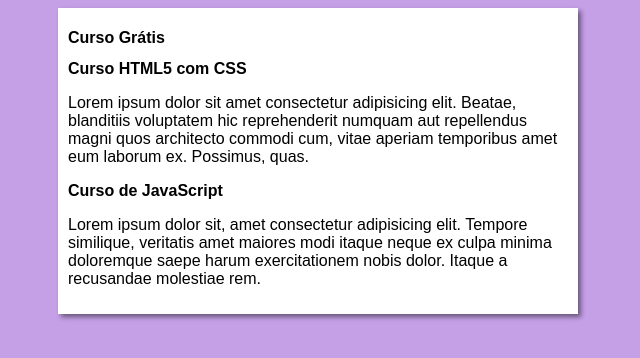
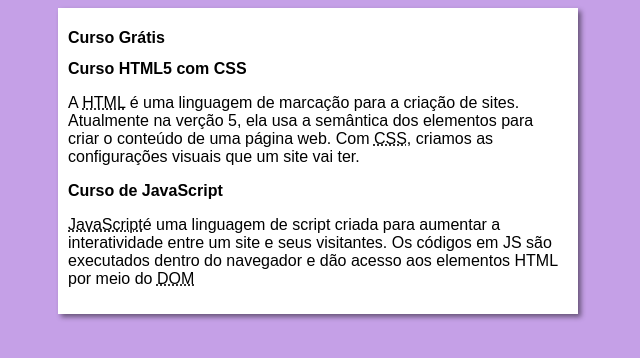
Before and after one commit to MaiconMarquesDev/projeto-site, a plain HTML site: page index.html in a window 1280 px wide. Shown: the whole page, without its empty margins (322-962 px from the left). Drawn offline with Linux system fonts and the light colour scheme.

Commit message:
Update index.html

```diff
--- a/index.html
+++ b/index.html
@@ -13,11 +13,11 @@
         </head>
         <article>
             <h2>Curso HTML5 com CSS</h2>
-            <p>Lorem ipsum dolor sit amet consectetur adipisicing elit. Beatae, blanditiis voluptatem hic reprehenderit numquam aut repellendus magni quos architecto commodi cum, vitae aperiam temporibus amet eum laborum ex. Possimus, quas.</p>
+            <p>A <abbr title = "HyperText Markup Language">HTML</abbr> é uma linguagem de marcação para a criação de sites. Atualmente na verção 5, ela usa a semântica dos elementos para criar o conteúdo de uma página web. Com <abbr title  = "Cascading Style stylesheet">CSS</abbr>, criamos as configurações visuais que um site vai ter.</p>
         </article>
         <article>
             <h2>Curso de JavaScript</h2>
-            <p>Lorem ipsum dolor sit, amet consectetur adipisicing elit. Tempore similique, veritatis amet maiores modi itaque neque ex culpa minima doloremque saepe harum exercitationem nobis dolor. Itaque a recusandae molestiae rem.</p>
+            <p><abbr title = "JavaScript">JavaScript</abbr>é uma linguagem de script criada para aumentar a interatividade entre um site e seus visitantes. Os códigos em JS são executados dentro do navegador e dão acesso aos elementos HTML por meio do <abbr title = "Document Object Model">DOM</abbr></p>
         </article>
     </main>
 </body>
```
